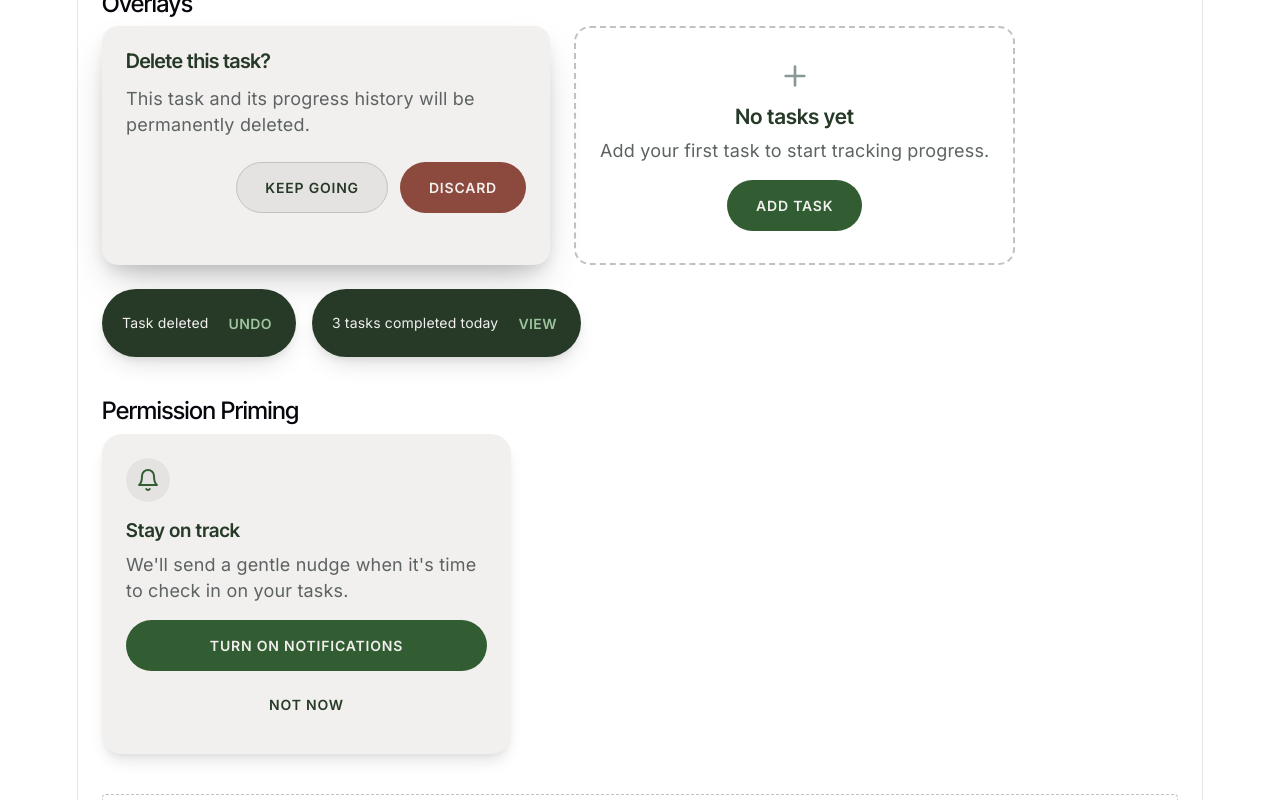
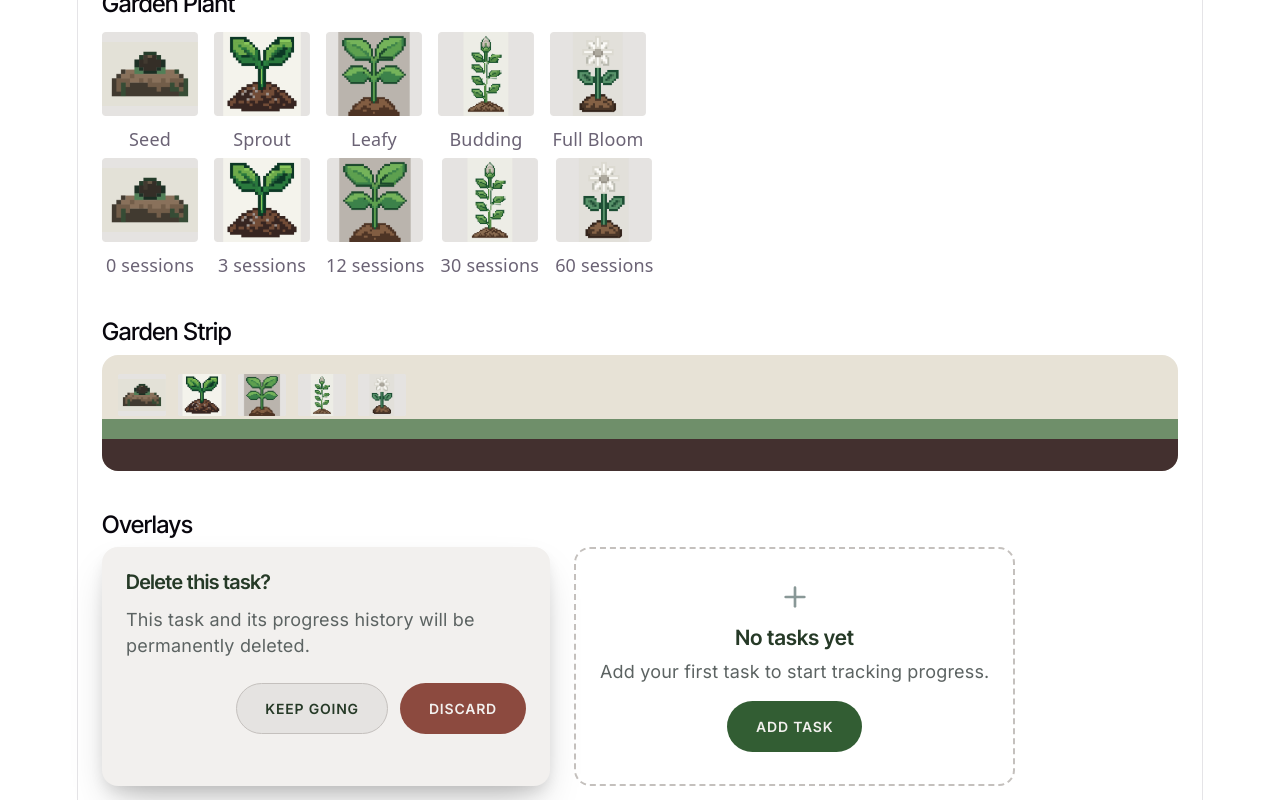
Before and after one commit to ihsanrabb/just-todo, a React (Vite) app: page /ui in a window 1280 px wide. Shown: the part 3040-3840 px from the top of the page. Built offline with nearby package versions, Linux system fonts and the light colour scheme.

Commit message:
feat: add garden component

```diff
--- a/eslint.config.js
+++ b/eslint.config.js
@@ -7,7 +7,7 @@ import globals from 'globals'
 export default defineConfig([
   globalIgnores(['dist']),
   {
-    files: ['**/*.{js,jsx}'],
+    files: ['**/*.{js,ts,jsx,tsx}'],
     extends: [
       js.configs.recommended,
       reactHooks.configs.flat.recommended,
--- /dev/null
+++ b/src/components/ui/GardenStrip/GardenStrip.css
@@ -0,0 +1,43 @@
+.garden-strip {
+  --gs-bg: #e7e2d6;
+  --gs-soil: #43302f;
+  --gs-grass-h: 20px;
+  --gs-soil-h: 32px;
+
+  position: relative;
+  overflow: hidden;
+  border-radius: var(--radius-lg);
+  background: var(--gs-bg);
+  height: calc(var(--gs-grass-h) + var(--gs-soil-h) + 64px);
+}
+
+.garden-strip__ground {
+  position: absolute;
+  right: 0;
+  bottom: 0;
+  left: 0;
+  height: calc(var(--gs-grass-h) + var(--gs-soil-h));
+  background: linear-gradient(
+    to bottom,
+    var(--color-cat-fern) 0,
+    var(--color-cat-fern) var(--gs-grass-h),
+    var(--gs-soil) var(--gs-grass-h),
+    var(--gs-soil) 100%
+  );
+}
+
+.garden-strip__plants {
+  position: relative;
+  z-index: 1;
+  display: flex;
+  align-items: flex-end;
+  gap: 12px;
+  padding: 16px;
+}
+
+/* Scale down the 96px native sprite for the strip; DESIGN.md flags the
+   sprites as non-transparent, so a card edge may still show behind each plant. */
+.garden-strip .plant {
+  width: 48px;
+  height: 48px;
+}
--- /dev/null
+++ b/src/components/ui/GardenStrip/GardenStrip.tsx
@@ -0,0 +1,16 @@
+import { STAGE_NAMES } from '../Plant/growthStages'
+import Plant from '../Plant/Plant'
+import './GardenStrip.css'
+
+export default function GardenStrip() {
+  return (
+    <div className="garden-strip">
+      <div className="garden-strip__ground" aria-hidden="true" />
+      <div className="garden-strip__plants">
+        {STAGE_NAMES.map((name) => (
+          <Plant key={name} stage={name} />
+        ))}
+      </div>
+    </div>
+  )
+}
--- /dev/null
+++ b/src/components/ui/GardenStrip/index.ts
@@ -0,0 +1 @@
+export { default } from './GardenStrip'
--- /dev/null
+++ b/src/components/ui/Plant/Plant.css
@@ -0,0 +1,6 @@
+.plant {
+  display: block;
+  width: 96px;
+  height: 96px;
+  object-fit: contain;
+}
--- /dev/null
+++ b/src/components/ui/Plant/Plant.tsx
@@ -0,0 +1,32 @@
+import buddingImg from '../../../assets/images/budding.png'
+import fullBloomImg from '../../../assets/images/full-bloom.png'
+import leafyImg from '../../../assets/images/leafy.png'
+import seedImg from '../../../assets/images/seed.png'
+import sproutImg from '../../../assets/images/sprout.png'
+import { getGrowthStage, STAGE_NAMES, type StageName } from './growthStages'
+import './Plant.css'
+
+const STAGE_IMAGES = [seedImg, sproutImg, leafyImg, buddingImg, fullBloomImg]
+
+export type PlantProps = {
+  sessions?: number
+  stage?: StageName
+}
+
+export default function Plant({ sessions, stage }: PlantProps) {
+  // `stage` wins over `sessions`; the stage-prop path bypasses getGrowthStage
+  // entirely and reads STAGE_NAMES directly, same as the sessions-driven path.
+  const idx = stage
+    ? STAGE_NAMES.indexOf(stage)
+    : getGrowthStage(sessions ?? 0).stageIndex - 1
+
+  const safeIdx = idx >= 0 ? idx : 0
+
+  return (
+    <img
+      className="plant"
+      src={STAGE_IMAGES[safeIdx]}
+      alt={`${STAGE_NAMES[safeIdx]} stage plant`}
+    />
+  )
+}
--- /dev/null
+++ b/src/components/ui/Plant/growthStages.ts
@@ -0,0 +1,56 @@
+export const STAGE_NAMES = [
+  'Seed',
+  'Sprout',
+  'Leafy',
+  'Budding',
+  'Full Bloom',
+] as const
+
+export type StageName = (typeof STAGE_NAMES)[number]
+
+export type GrowthStage = {
+  stageIndex: number
+  name: StageName
+  lo: number
+  hi: number | null
+  next: StageName | null
+  fraction: number
+  caption: string
+}
+
+const CAPTIONS = [
+  'A seed half-buried in a low soil mound.',
+  'Two cotyledon leaves on a short stem, rooted in a soil mound.',
+  'Four-leaf plant — two leaf pairs on an upright stem.',
+  'Tall stem with alternating leaves and a closed bud at the tip.',
+  'Open white flower above a single leaf pair on a straight stem.',
+]
+
+// Lower bound of each stage, by cumulative session count (DESIGN.md ## Stages).
+const THRESHOLDS = [0, 1, 6, 21, 41]
+
+export function getGrowthStage(sessions: number): GrowthStage {
+  const count = Math.max(0, sessions ?? 0)
+
+  let idx = 0
+  for (let i = THRESHOLDS.length - 1; i >= 0; i -= 1) {
+    if (count >= THRESHOLDS[i]) {
+      idx = i
+      break
+    }
+  }
+
+  const lo = THRESHOLDS[idx]
+  const hi = THRESHOLDS[idx + 1] ?? null
+  const fraction = hi === null ? 1 : (count - lo) / (hi - lo)
+
+  return {
+    stageIndex: idx + 1,
+    name: STAGE_NAMES[idx],
+    lo,
+    hi,
+    next: STAGE_NAMES[idx + 1] ?? null,
+    fraction,
+    caption: CAPTIONS[idx],
+  }
+}
--- /dev/null
+++ b/src/components/ui/Plant/index.ts
@@ -0,0 +1,4 @@
+export type { GrowthStage, StageName } from './growthStages'
+export { getGrowthStage, STAGE_NAMES } from './growthStages'
+export type { PlantProps } from './Plant'
+export { default } from './Plant'
--- a/src/components/ui/index.ts
+++ b/src/components/ui/index.ts
@@ -10,10 +10,13 @@ export type { DialogProps } from './Dialog'
 export { Dialog } from './Dialog'
 export type { EmptyStateProps } from './EmptyState'
 export { EmptyState } from './EmptyState'
+export { default as GardenStrip } from './GardenStrip'
 export type { IconName, IconProps } from './Icon'
 export { Icon } from './Icon'
 export type { PermissionPrimingCardProps } from './PermissionPrimingCard'
 export { PermissionPrimingCard } from './PermissionPrimingCard'
+export type { GrowthStage, PlantProps, StageName } from './Plant'
+export { default as Plant, getGrowthStage, STAGE_NAMES } from './Plant'
 export type { ProgressDotsProps } from './ProgressDots'
 export { ProgressDots } from './ProgressDots'
 export type {
--- a/src/pages/UiGalleryPage.tsx
+++ b/src/pages/UiGalleryPage.tsx
@@ -6,10 +6,13 @@ import {
   CycleIndicator,
   Dialog,
   EmptyState,
+  GardenStrip,
   Icon,
   type IconName,
   PermissionPrimingCard,
+  Plant,
   SegmentedControl,
+  STAGE_NAMES,
   Stepper,
   TaskCard,
   TaskCardDropSlot,
@@ -414,6 +417,53 @@ function UiGalleryPage() {
 
       <section
         className="ui-gallery-section"
+        aria-labelledby="ui-garden-plant-heading"
+      >
+        <h2 id="ui-garden-plant-heading">Garden Plant</h2>
+        <div style={{ display: 'flex', flexWrap: 'wrap', gap: '16px' }}>
+          {STAGE_NAMES.map((name) => (
+            <div
+              key={name}
+              style={{
+                display: 'flex',
+                flexDirection: 'column',
+                alignItems: 'center',
+                gap: '4px',
+              }}
+            >
+              <Plant stage={name} />
+              <span>{name}</span>
+            </div>
+          ))}
+        </div>
+        <div style={{ display: 'flex', flexWrap: 'wrap', gap: '16px' }}>
+          {[0, 3, 12, 30, 60].map((sessions) => (
+            <div
+              key={sessions}
+              style={{
+                display: 'flex',
+                flexDirection: 'column',
+                alignItems: 'center',
+                gap: '4px',
+              }}
+            >
+              <Plant sessions={sessions} />
+              <span>{sessions} sessions</span>
+            </div>
+          ))}
+        </div>
+      </section>
+
+      <section
+        className="ui-gallery-section"
+        aria-labelledby="ui-garden-strip-heading"
+      >
+        <h2 id="ui-garden-strip-heading">Garden Strip</h2>
+        <GardenStrip />
+      </section>
+
+      <section
+        className="ui-gallery-section"
         aria-labelledby="ui-overlays-heading"
       >
         <h2 id="ui-overlays-heading">Overlays</h2>
```
